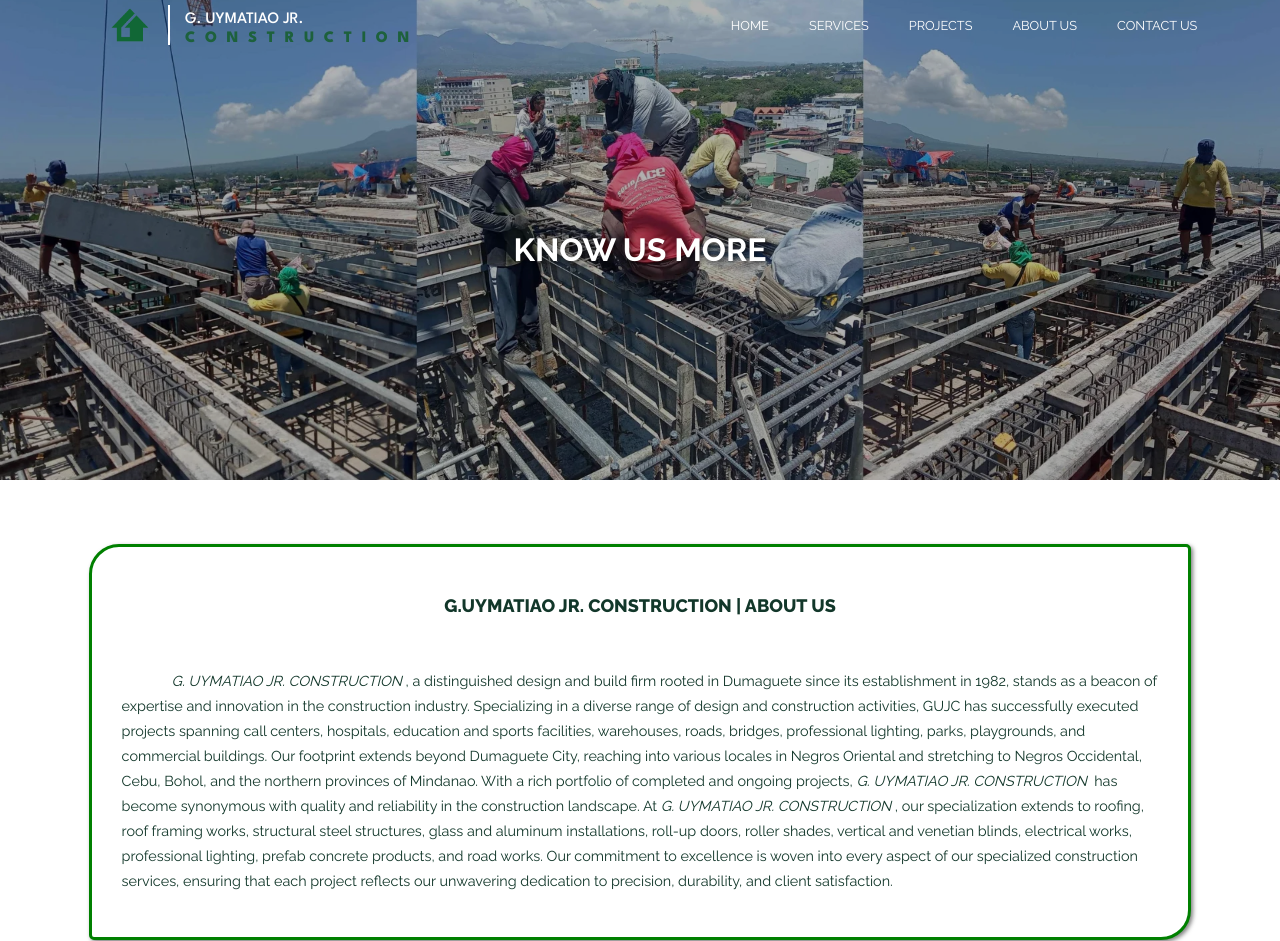
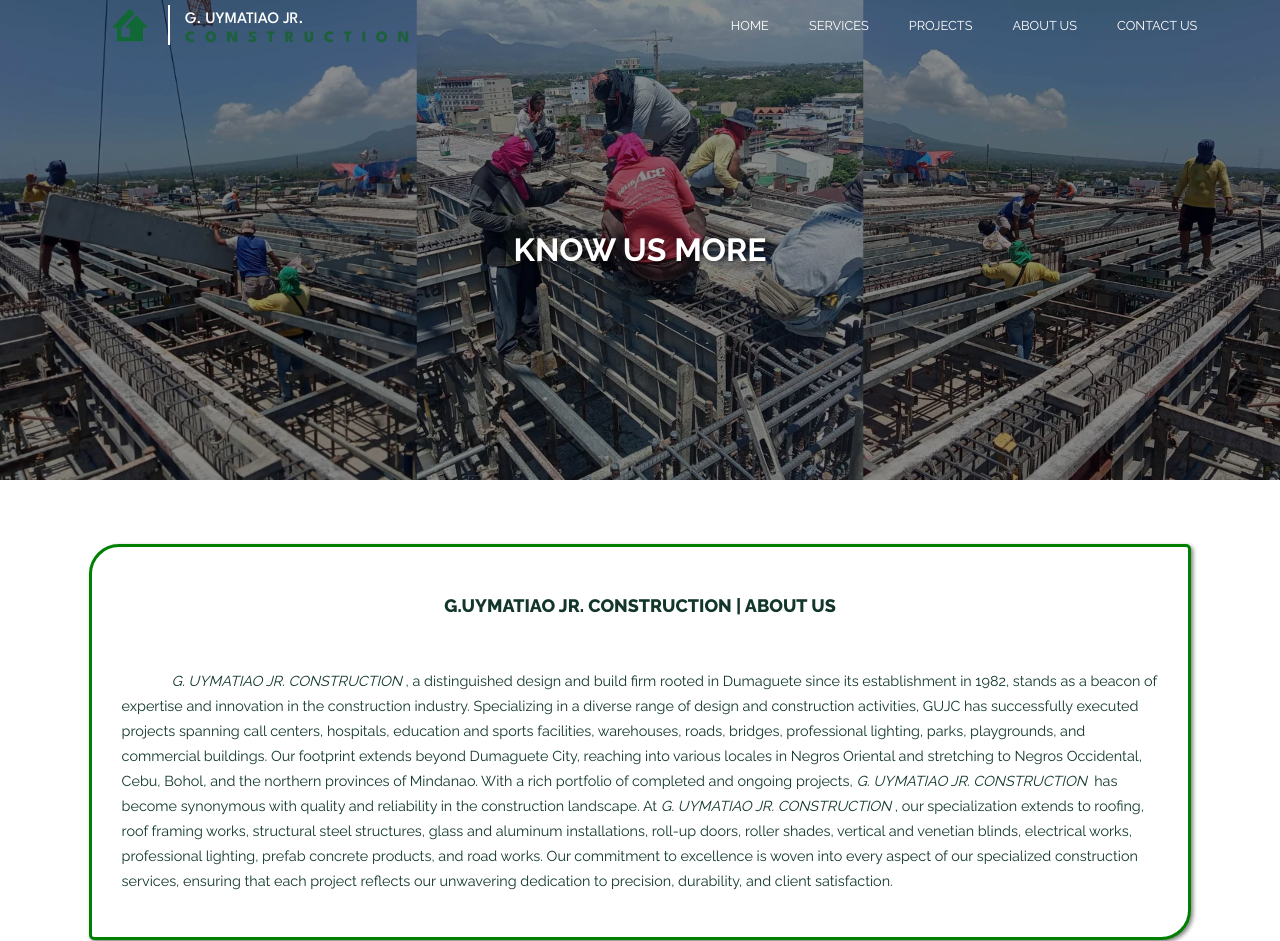
Before and after one commit to dummyaccjajaajaj/GLUCONSTDUMP, a plain HTML site: page aboutus.html in a window 1280 px wide. Shown: the top 941 px of the page. Drawn offline with Linux system fonts and the light colour scheme.

Commit message:
Add files via upload

```diff
--- a/linkServices.css
+++ b/linkServices.css
@@ -371,7 +371,7 @@ nav.stroke ul li a:hover:after {
  left: 0;
  width: 100%;
  height: 100%;
- background-color: rgba(0, 0, 0, 0.3);
+ background-color: rgba(0, 0, 0, 0.45);
 }
 
 
```
